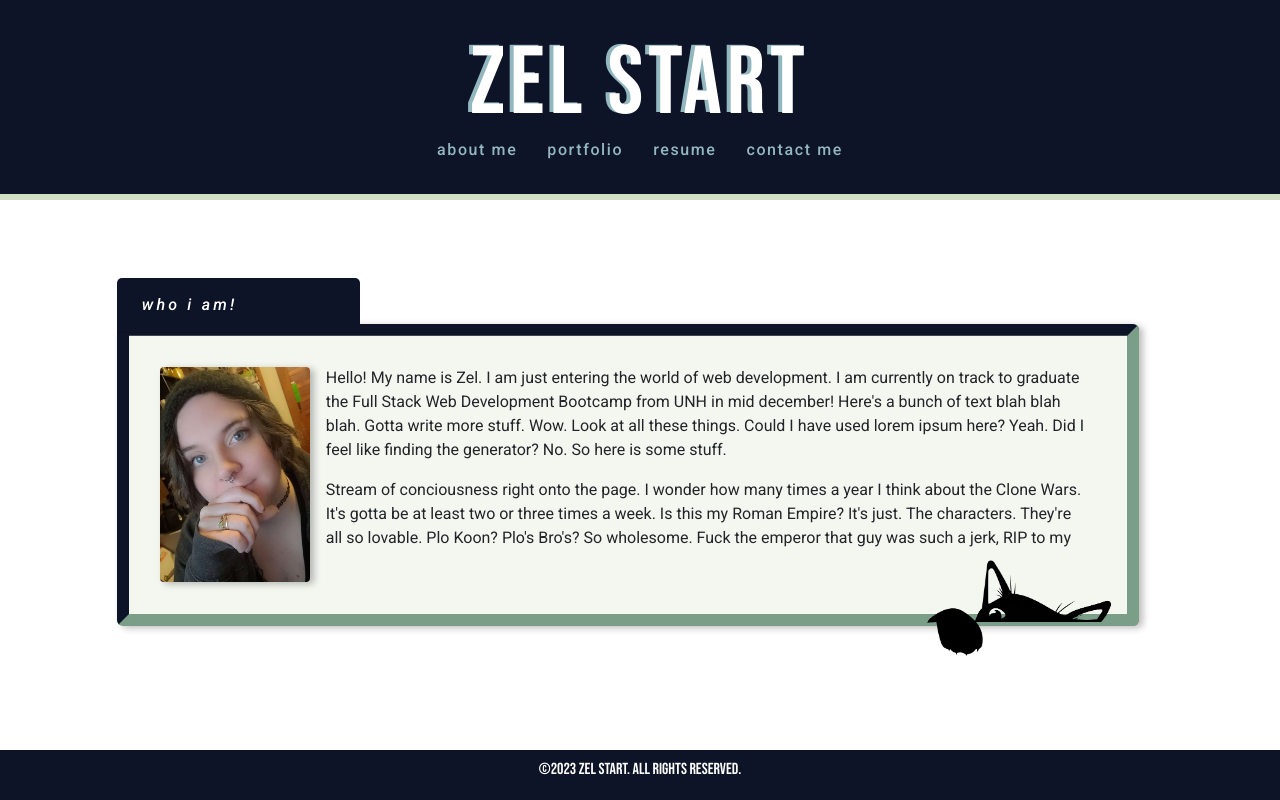
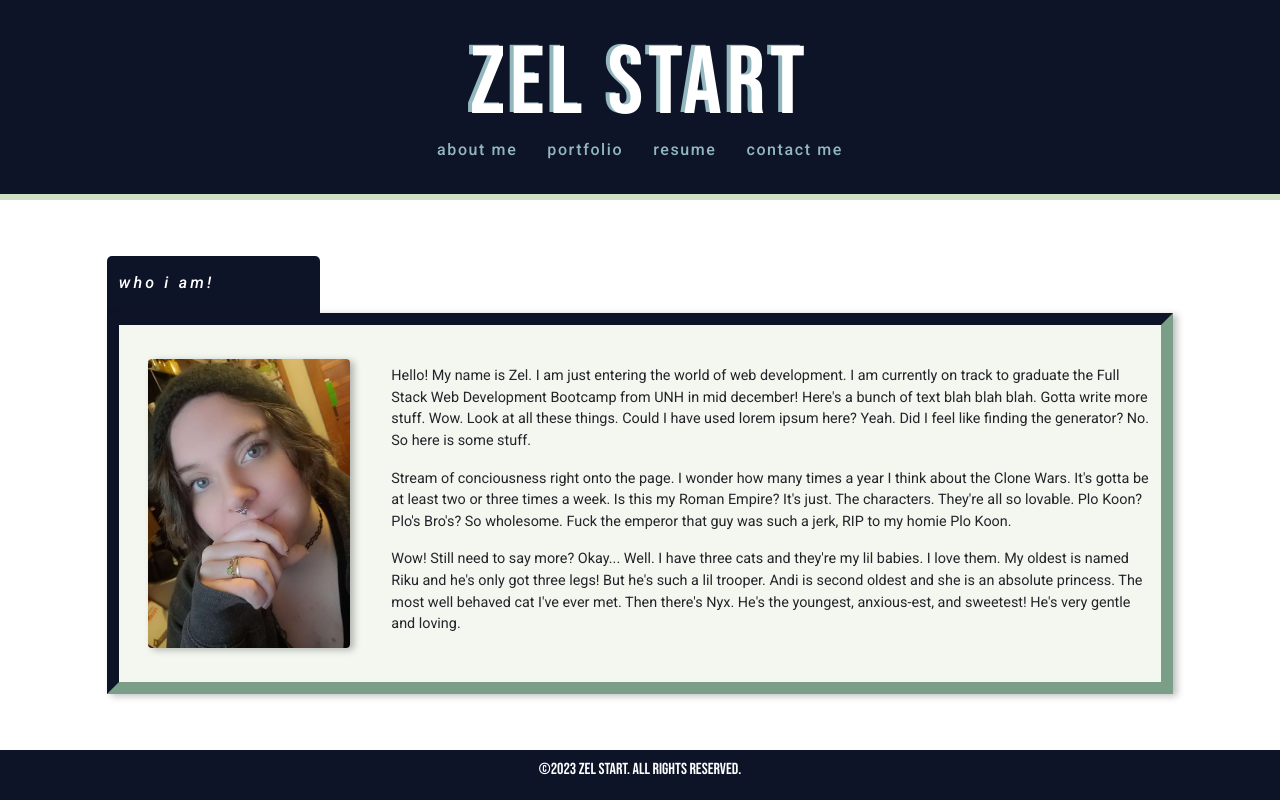
Before and after one commit to zelstart/react-portfolio, a React (Vite) app in the folder react-portfolio/: page / in a window 1280 px wide. Built offline with nearby package versions, Linux system fonts and the light colour scheme.

Commit message:
refactored the about me page

```diff
--- a/react-portfolio/src/components/pages/AboutMe.jsx
+++ b/react-portfolio/src/components/pages/AboutMe.jsx
@@ -1,30 +1,28 @@
 import React from 'react';
-import { Card, Row, Col } from 'react-bootstrap';
+import { Row, Col } from 'react-bootstrap';
 import profilePic from '../../assets/images/profile-pic.jpg';
 import catPeek from '../../assets/images/cat-peek-1.png';
-
-
+{/* <img src={catPeek} alt="cat peeking" className="cat-peek" /> */ }
 
 function AboutMe() {
     return (
-        <main className="container-fluid vh-100 vw-100 d-flex align-items-center mt-3 mt-md-0">
-            <div className="row w-100 justify-content-center">
-                <div className="col-12 col-lg-10">
-                    <Card className='about-me'>
-                        <img src={catPeek} alt="cat peeking" className="cat-peek" />
-                        <Row className='folder'>
-                            <Col xs={6} sm={4} md={3} lg={3}>
-                                <Card.Header className='cstm-card-header'>
+
+        <Row className="about-me vw-100 justify-content-center my-3">
+
+            <Col xs={4} sm={4} md={4} lg={2} className='cstm-tab'>
                 who i am!
-                                </Card.Header>
             </Col>
-                            <Col xs={12}>
-                                <Card.Body className='cstm-card-body'>
-                                    <Row className="flex-column flex-md-row px-4">
-                                        <Col xs={12} md={3} lg={2} className="d-flex justify-content-center">
-                                            <img src={profilePic} alt="a person. they look like they hate being photographed!" className="profile-pic" />
+            <Col xs={7} sm={7} md={6} lg={8} className='test'></Col>
+
+
+            <Col xs={11} sm={11} md={10} lg={10} className='cstm-body'>
+                    <Row>
+
+                        <Col xs={12} sm={12} md={3} lg={3} className="d-flex justify-content-center my-1">
+                            <img src={profilePic} alt="a person. they look like they hate being photographed and kinda wish this part was optional!" className="profile-pic" />
                         </Col>
-                                        <Col xs={12} md={8} lg={10}  >
+
+                        <Col xs={12} sm={12} md={9} lg={9}>
                             <div className='text-field'>
                                 <p className='about-me-text'>
                                     Hello! My name is Zel. I am just entering the world of web development. I am currently on track to graduate the Full Stack Web Development Bootcamp from UNH in mid december! Here's a bunch of text blah blah blah. Gotta write more stuff. Wow. Look at all these things. Could I have used lorem ipsum here? Yeah. Did I feel like finding the generator? No. So here is some stuff.
@@ -33,19 +31,16 @@ function AboutMe() {
                                     Stream of conciousness right onto the page. I wonder how many times a year I think about the Clone Wars. It's gotta be at least two or three times a week. Is this my Roman Empire? It's just. The characters. They're all so lovable. Plo Koon? Plo's Bro's? So wholesome. Fuck the emperor that guy was such a jerk, RIP to my homie Plo Koon.
                                 </p>
                                 <p className="about-me-text">
-                                                Wow! Still need to say more? Okay... Well. I have three cats and by gosh by golly they are just the cutest. They're my lil babies. I love them. My oldest is named Riku and he's only got three legs! But he's such a lil trooper. Andi is second oldest and she is an absolute princess. The most well behaved cat I've ever met. Then there's Nyx. He's the youngest, anxious-est, and sweetest! I have truly never met a cat so sweet.
+                                    Wow! Still need to say more? Okay... Well. I have three cats and they're my lil babies. I love them. My oldest is named Riku and he's only got three legs! But he's such a lil trooper. Andi is second oldest and she is an absolute princess. The most well behaved cat I've ever met. Then there's Nyx. He's the youngest, anxious-est, and sweetest! He's very gentle and loving.
                                 </p>
                             </div>
                         </Col>
+
                     </Row>
-                                </Card.Body>
             </Col>
 
         </Row>
-                    </Card>
-                </div>
-            </div>
-        </main>
+
     );
 }
 
--- a/react-portfolio/src/style.css
+++ b/react-portfolio/src/style.css
@@ -9,7 +9,6 @@
 
 }
 
-
 .main-container {
     display: flex;
     flex-direction: column;
@@ -17,7 +16,7 @@
   }
 
   .main-content {
-    height: calc(100vh - 200px - 50px);
+    min-height: calc(100vh - 200px - 50px);
     display: flex;
     justify-content: center;
     align-items: center;
@@ -38,7 +37,6 @@
     border-bottom: 6px solid var(--acc2-light);
   }
 
-  /* Rest of your CSS */
 .header h1 {
     color: white;
     font-family: 'Bebas Neue', sans-serif;
@@ -74,31 +72,23 @@
 
 .profile-pic {
     object-fit: cover;
-    max-width: 150px;
+    max-width: 85%;
     border-radius: 4px;
     box-shadow: 4px 2px 7px var(--shadow);
-    margin-top: 1rem;
-    margin-bottom: 1rem;
 }
 
+.text-field {
+    margin-top: 10px;
+    max-height: 90%;
+    overflow: auto;
+}
 
 .about-me-text {
     font-family: 'Roboto', sans-serif;
+    font-size: .90rem;
 }
 
-.text-field {
-    overflow: auto;
-    max-height: 185px;
-    padding-top: 0px;
-    margin-top: 15px;
-}
-
-.folder {
-    margin-top: -3.6rem !important;
-    max-height: 50vh;
-}
-
-.about-me {
+.cstm-body {
     border-top: 12px solid var(--bg) !important;
     border-left: 12px solid var(--bg) !important;
     border-bottom: 12px solid var(--accent2) !important;
@@ -106,6 +96,7 @@
     box-shadow: 4px 2px 7px var(--shadow);
     border-top-left-radius: 0px;
     position: relative;
+    padding: 30px;
 }
 
 /* .cat-peek {
@@ -116,24 +107,22 @@
     width: 20%;
 } */
 
-.about-me .cstm-card-header {
+.cstm-tab {
     background-color: var(--bg) !important;
     color: white;
     font-family: 'Roboto', sans-serif;
     font-style: italic;
     font-weight: 500;
     letter-spacing: .20rem;
-    margin-left: -.75rem;
     padding: 15px 25px;
     border-top-right-radius: 5px;
     border-top-left-radius: 5px;
+    border-bottom: 3px solid var(--bg);
+
 }
 
-
-.about-me .cstm-card-body {
+.cstm-body {
     background-color: var(--acc2-light-t);
-    border-top: 2.75px solid var(--bg) !important;
-
 }
 
 
@@ -175,7 +164,6 @@
     width: 100vw;
     height: 50px;
     background: var(--bg);
-    position: fixed;
     bottom: 0;
     width: 100%;
 }
@@ -189,10 +177,18 @@
     padding: 10px;
 }
 
+/* Debugging stuff */
 
+/* .row {
+    background: green!important;
+    border: 1px inset rgb(13, 41, 13);
+} */
 
+/* .test {
+background: rgb(175, 94, 94);
+} */
 
-@media (min-width: 768px) {
+ @media (min-width: 768px) {
     .about-me .cat-peek {
         position: absolute;
         bottom: -44px;
@@ -207,8 +203,12 @@
     height: 125px;
 }
 
+.profile-pic {
+    max-width: 50%;
+}
+
 .main-content {
-    height: calc(100vh - 125px - 50px);
+    min-height: calc(100vh - 125px - 50px);
 }
 
     .header h1 {
```
Lines whose indentation alone changed are shown as unchanged.
